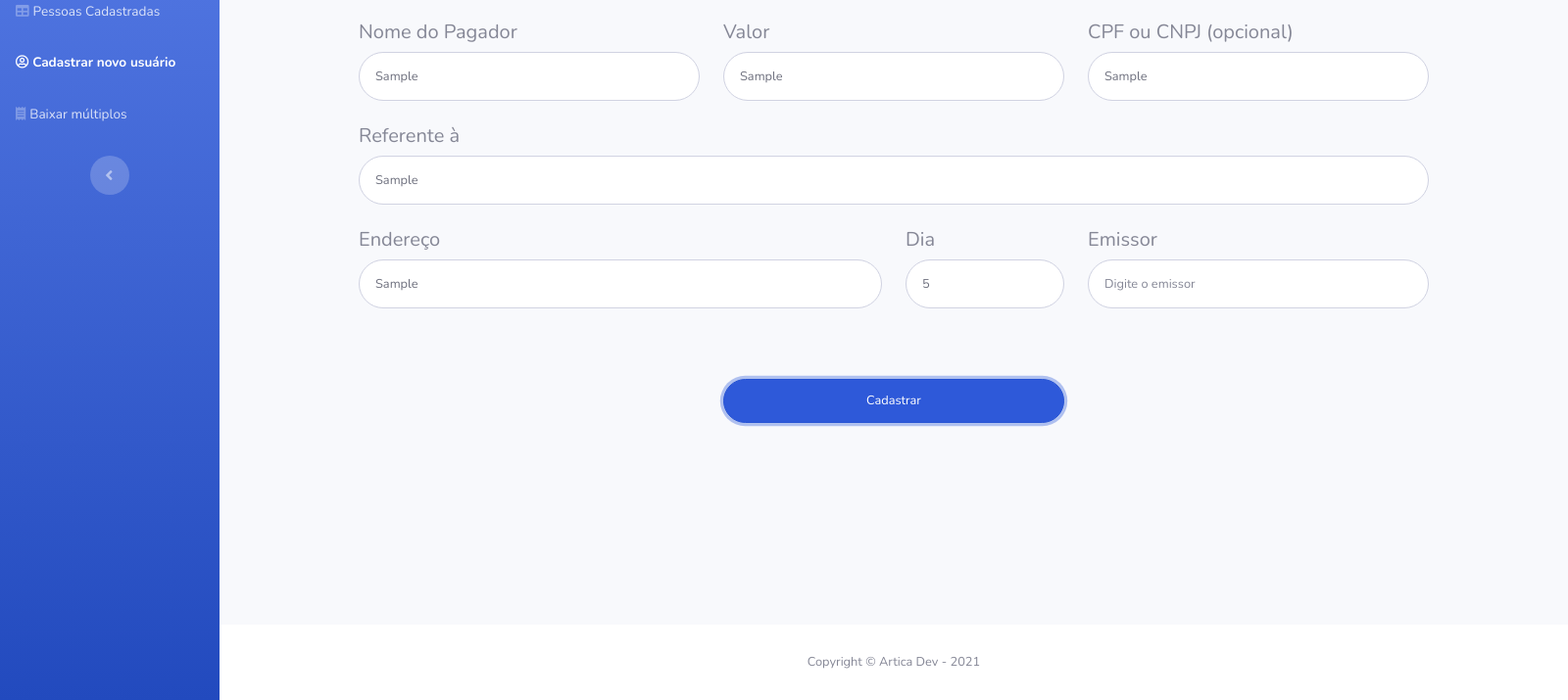
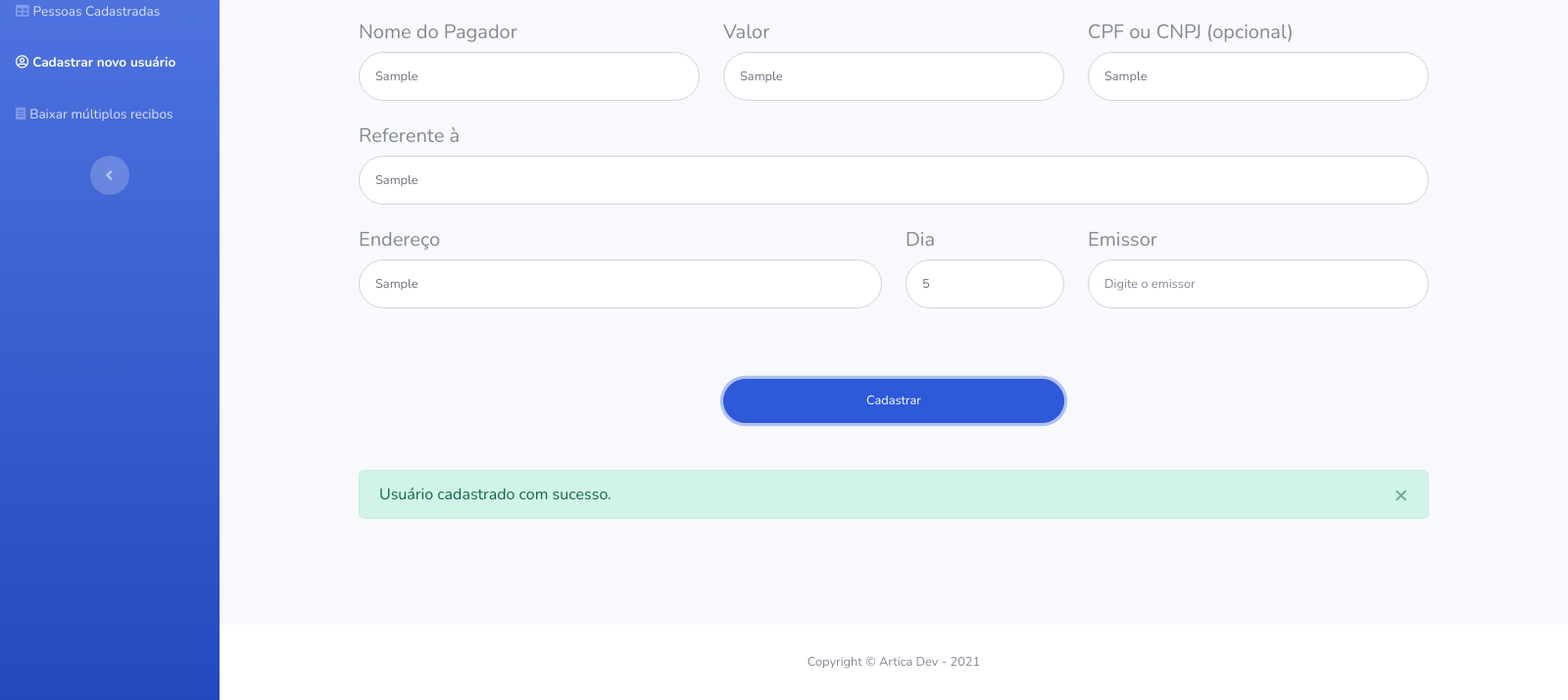
Before and after one commit to ArticaDev/rent-receipt, an Electron app: page src/template/newuser.html in a window 1600 px wide. Both pictures are taken after typing "Sample", "Sample", "Sample", "Sample", "Sample", "5" into the empty fields and a click on the button "Cadastrar". Shown: the part 85-800 px from the top of the page at 98% size. Drawn offline with nearby package versions, Linux system fonts and the light colour scheme; a web font is replaced by a local one.

Commit message:
Adding success alert to registration

```diff
--- a/src/template/newuser.html
+++ b/src/template/newuser.html
@@ -16,7 +16,10 @@
       rel="stylesheet"
       href="https://cdnjs.cloudflare.com/ajax/libs/font-awesome/4.7.0/css/font-awesome.min.css"
     />
-    <link rel="stylesheet" href="../assets/fonts/fontawesome5-overrides.min.css" />
+    <link
+      rel="stylesheet"
+      href="../assets/fonts/fontawesome5-overrides.min.css"
+    />
   </head>
 
   <body id="page-top">
@@ -49,7 +52,8 @@
             </li>
             <li class="nav-item">
               <a class="nav-link" href="receiptspage.html"
-                ><i class="fas fa-receipt"></i><span>Baixar múltiplos</span></a
+                ><i class="fas fa-receipt"></i
+                ><span>Baixar múltiplos recibos</span></a
               >
             </li>
           </ul>
@@ -170,10 +174,26 @@
                   <button
                     id="person-info-form"
                     class="btn btn-primary text-white btn-user btn-block"
-                    type="submit">
+                    type="submit"
+                  >
                     Cadastrar
                   </button>
                 </div>
+              </div>
+              <div
+                class="alert alert-success alert-dismissible fade show mt-5"
+                role="alert"
+                style="display: none"
+              >
+                Usuário cadastrado com sucesso.
+                <button
+                  type="button"
+                  class="close"
+                  data-dismiss="alert"
+                  aria-label="Close"
+                >
+                  <span aria-hidden="true">&times;</span>
+                </button>
               </div>
             </form>
           </div>
@@ -188,18 +208,28 @@
       </div>
     </div>
 
-    <script>if (typeof module === 'object') {window.module = module; module = undefined;}</script>
+    <script>
+      if (typeof module === "object") {
+        window.module = module;
+        module = undefined;
+      }
+    </script>
 
     <script src="https://cdnjs.cloudflare.com/ajax/libs/jquery/3.5.1/jquery.min.js"></script>
     <script src="https://cdnjs.cloudflare.com/ajax/libs/twitter-bootstrap/4.6.0/js/bootstrap.bundle.min.js"></script>
     <script src="https://cdnjs.cloudflare.com/ajax/libs/jquery-easing/1.4.1/jquery.easing.js"></script>
     <script src="../assets/js/script.min.js"></script>
     <script src="../assets/js/jquery.mask.min.js"></script>
+    <script src="../assets/js/jquery.validate.min.js"></script>
     <script src="../render/insertPerson.js"></script>
 
-
-    <script>if (window.module) module = window.module;</script>
-
-
+    <script>
+      $("#person-info-form").click(function () {
+        $(".alert").show("fast");
+      });
+    </script>
+    <script>
+      if (window.module) module = window.module;
+    </script>
   </body>
 </html>
```
